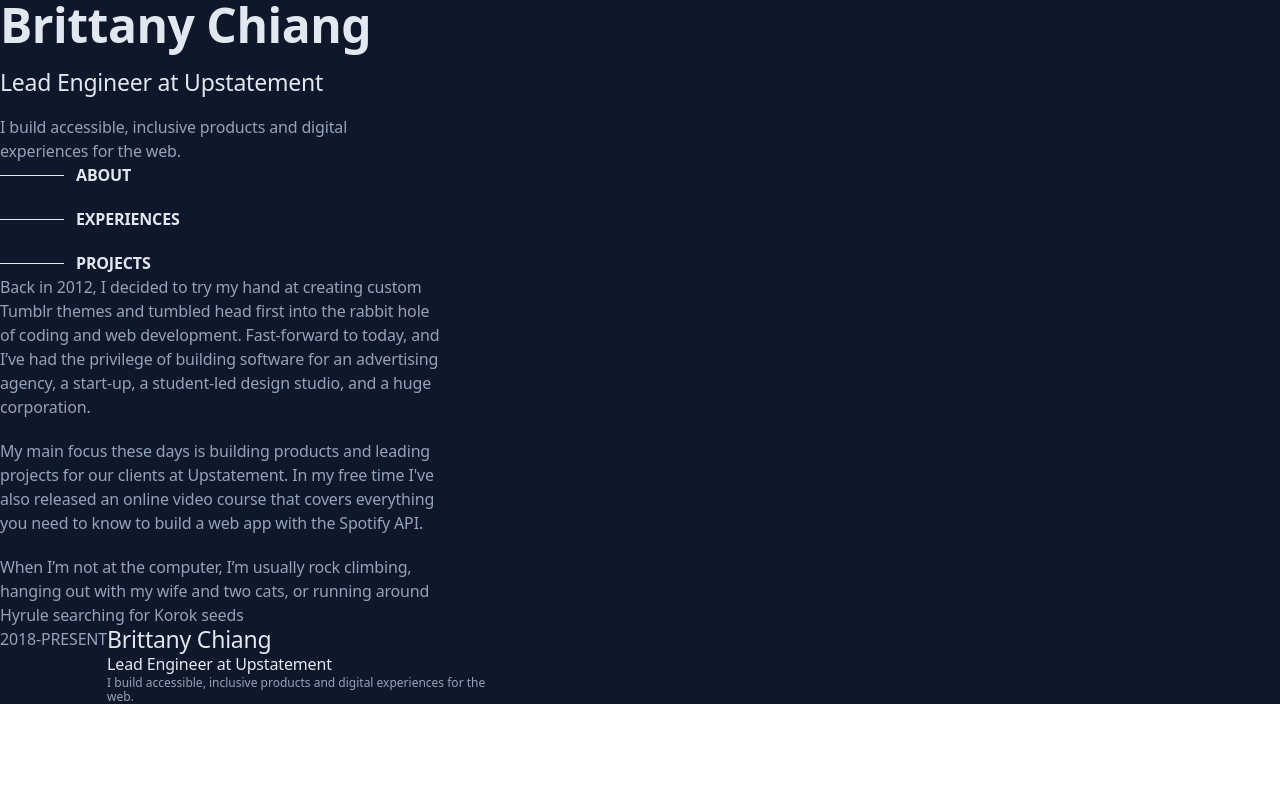
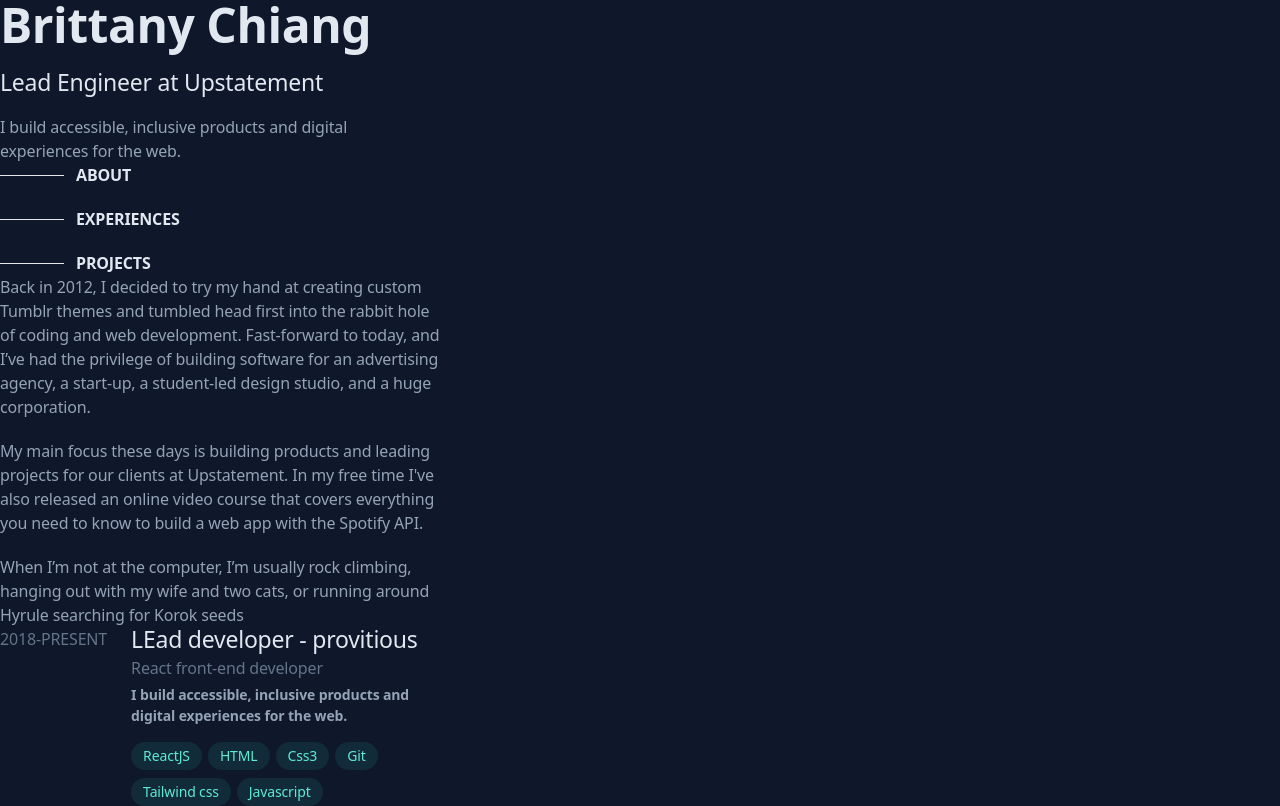
Before and after one commit to Divyapatel417/new-portfolio, a React (Create React App) app: page / in a window 1280 px wide. Built offline with nearby package versions, Linux system fonts and the light colour scheme.

Commit message:
Experience tab

```diff
--- a/src/components/Experience.js
+++ b/src/components/Experience.js
@@ -1,14 +1,26 @@
 import React from 'react'
 
 const Experience = () => {
-  return (
-    <div className='flex flex-row '>
-        <div><p className="text-base text-darktext" >2018-PRESENT</p></div>
-        <div>  <p className="text-lg text-brighttext ">Brittany Chiang</p>
-      <p className="text-base text-brighttext">Lead Engineer at Upstatement</p>
-      <p className="text-sm text-darktext max-w-sm">I build accessible, inclusive products and digital experiences for the web.</p></div>
-      </div>
-  )
+    return (
+        <div className='flex flex-row '>
+            <div className='mr-6'>
+                <p className="text-base text-darkertext" >2018-PRESENT</p>
+            </div>
+            <div className='w-80'>
+                <p className="text-lg text-brighttext ">LEad developer - provitious</p>
+                <p className=" mt-1 text-base text-darkertext">React front-end developer</p>
+                <p className="  mt-1  text-sm text-darktext max-w-sm">I build accessible, inclusive products and digital experiences for the web.</p>
+                <ul className=' mt-2 flex flex-wrap text-sm text-greentext'>
+
+                    {/* <li className='mr-1.5'><div className='flex items-center rounded-full bg-teal-400/10 px-3 py-1 text-xs font-medium leading-5 text-teal-300 '>React</div></li> */}
+
+                    {["ReactJS", "HTML", "Css3", "Git", "Tailwind css", "Javascript"].map((value) => {
+                        return (<li className='mt-2 mr-1.5'><div className='flex items-center rounded-full bg-teal-400/10 px-3 py-1 text-xs font-medium leading-5 text-teal-300 '>{value}</div></li>)
+                    })}
+                </ul>
+            </div>
+        </div>
+    )
 }
 
 export default Experience
--- a/tailwind.config.js
+++ b/tailwind.config.js
@@ -4,7 +4,11 @@ module.exports = {
     "./src/*.{js,jsx,ts,tsx}",],
   theme: {
     fontSize: {
-      sm: ['12px', '14px'],
+      sm: ['14px', {
+        lineHeight: '122x',
+        letterSpacing: '-0.01em',
+        fontWeight: '600',
+      }],
       base: ['16px', {
         lineHeight: '122x',
         letterSpacing: '-0.01em',
@@ -20,6 +24,11 @@ module.exports = {
         letterSpacing: '-0.01em',
         fontWeight: '700',
       }],
+      divi: ['90px', {
+        lineHeight: '50px',
+        letterSpacing: '-0.01em',
+        fontWeight: '700',
+      }],
     },
 
     extend: {
@@ -29,6 +38,7 @@ module.exports = {
         'brighttext': '#e2e8f0',
         'darktext': '#94a3b8',
         'greentext': '#5eead4',
+        'darkertext':'#64748b',
 
       },
     },
```
